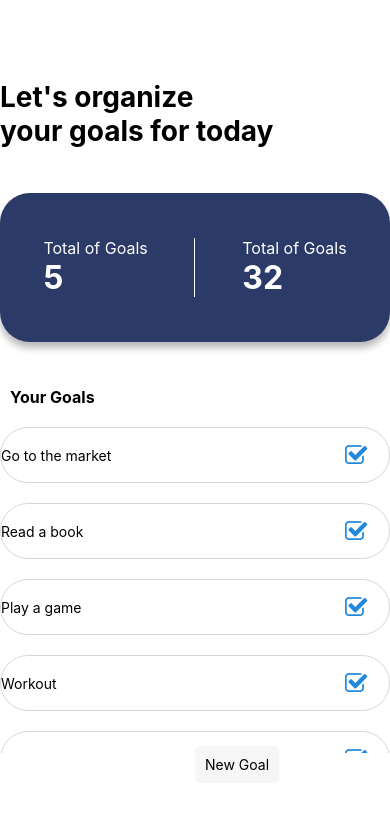
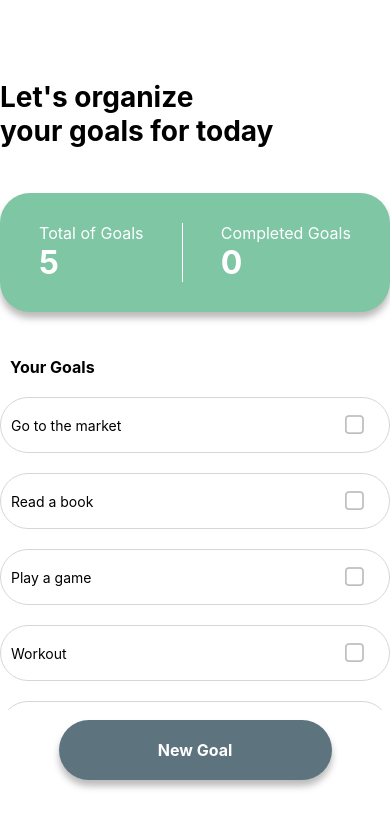
Before and after one commit to DiasBriel/Goals-Manager, a React Native app: screen / in a window 390 px wide. Shown: the top 828 px of the page. Built offline with nearby package versions, Linux system fonts and the light colour scheme.

Commit message:
Counter panel

```diff
--- a/App.js
+++ b/App.js
@@ -1,4 +1,4 @@
-import { useState } from "react";
+import { useEffect, useState } from "react";
 import {
   FlatList,
   StyleSheet,
@@ -7,10 +7,10 @@ import {
   TouchableOpacity,
   SafeAreaView,
 } from "react-native";
+import Counter from "./components/Counter";
 import GoalInput from "./components/GoalInput";
 import GoalItem from "./components/GoalItem";
 import Data from "./dummyData";
-import Icon from "react-native-vector-icons/FontAwesome";
 
 export default function App() {
   const [coursedGoals, setCoursedGoals] = useState(Data);
@@ -39,20 +39,20 @@ export default function App() {
     setIsAddMode(false);
   };
 
+  const handleCheckedGoals = (updatedGoals) => {
+    let counter = 0;
+    updatedGoals.forEach((goal) => {
+      if (goal.done === true) {
+        counter++;
+      }
+    });
+    setCompletedGoals(counter);
+  };
+
   return (
     <SafeAreaView style={styles.screen}>
       <Text style={styles.title}>Let's organize{"\n"}your goals for today</Text>
-      <View style={styles.goalsTotal}>
-        <View>
-          <Text style={{ color: "white", fontSize: 16 }}>Total of Goals</Text>
-          <Text style={styles.counter}>{coursedGoals.length}</Text>
-        </View>
-        <View style={styles.divider}></View>
-        <View>
-          <Text style={{ color: "white", fontSize: 16 }}>Total of Goals</Text>
-          <Text style={styles.counter}>32</Text>
-        </View>
-      </View>
+      <Counter coursedGoals={coursedGoals} completedGoals={completedGoals} />
       <View
         style={{
           flexDirection: "row",
@@ -63,7 +63,6 @@ export default function App() {
         }}
       >
         <Text style={{ fontWeight: "bold", fontSize: 16 }}>Your Goals</Text>
-
         <GoalInput
           visible={isAddMode}
           onAddGoal={addGoalHandler}
@@ -82,17 +81,22 @@ export default function App() {
               id={itemData.item.uid}
               onDelete={removeGoalHandler}
               title={itemData.item.value}
+              data={coursedGoals}
+              getNewData={handleCheckedGoals}
             />
           )}
         />
+      </SafeAreaView>
+      <View style={{ position: "relative" }}>
         <TouchableOpacity
           style={styles.addGoalButton}
           onPress={() => setIsAddMode(true)}
         >
-          <Text>New Goal</Text>
+          <Text style={{ color: "white", fontWeight: "bold", fontSize: 16 }}>
+            New Goal
+          </Text>
         </TouchableOpacity>
-      </SafeAreaView>
-      <View style={{ position: "relative", left: "-50%" }}></View>
+      </View>
     </SafeAreaView>
   );
 }
@@ -100,21 +104,31 @@ export default function App() {
 const styles = StyleSheet.create({
   screen: {
     paddingTop: 50,
-    paddingHorizontal: 30,
+    paddingHorizontal: 15,
   },
   header: {
     paddingVertical: 50,
     fontSize: 32,
     fontWeight: "bold",
   },
-  goalsTotal: {
-    marginVertical: 15,
+  title: {
+    fontWeight: "bold",
+    fontSize: 28,
+    width: "80%",
+    marginVertical: 30,
+  },
+  addGoalButton: {
+    position: "absolute",
+    backgroundColor: "#5D737E",
+    width: "70%",
+    paddingVertical: 20,
+    paddingHorizontal: 40,
+    display: "flex",
+    justifyContent: "center",
+    alignItems: "center",
     borderRadius: 30,
-    paddingVertical: 45,
-    paddingHorizontal: 20,
-    backgroundColor: "#2B3A67",
-    flexDirection: "row",
-    justifyContent: "space-around",
+    bottom: -70,
+    left: "15%",
     shadowColor: "#444",
     shadowOffset: {
       width: 0,
@@ -124,28 +138,4 @@ const styles = StyleSheet.create({
     shadowRadius: 7.49,
     elevation: 12,
   },
-  divider: {
-    height: "100%",
-    width: 1,
-    backgroundColor: "white",
-  },
-  counter: {
-    fontSize: 32,
-    fontWeight: "bold",
-    color: "white",
-  },
-  title: {
-    fontWeight: "bold",
-    fontSize: 28,
-    width: "80%",
-    marginVertical: 30,
-  },
-  addGoalButton: {
-    position: "absolute",
-    backgroundColor: "#f6f6f6",
-    padding: 10,
-    borderRadius: 5,
-    bottom: -30,
-    left: "50%",
-  },
 });
--- /dev/null
+++ b/components/Counter.js
@@ -0,0 +1,49 @@
+import { StyleSheet, Text, View } from "react-native";
+
+const Counter = (props) => {
+  return (
+    <View style={styles.goalsTotal}>
+      <View>
+        <Text style={{ color: "white", fontSize: 16 }}>Total of Goals</Text>
+        <Text style={styles.counter}>{props.coursedGoals.length}</Text>
+      </View>
+      <View style={styles.divider}></View>
+      <View>
+        <Text style={{ color: "white", fontSize: 16 }}>Completed Goals</Text>
+        <Text style={styles.counter}>{props.completedGoals}</Text>
+      </View>
+    </View>
+  );
+};
+
+const styles = StyleSheet.create({
+  goalsTotal: {
+    marginVertical: 15,
+    borderRadius: 30,
+    paddingVertical: 30,
+    paddingHorizontal: 20,
+    backgroundColor: "#7FC6A4",
+    flexDirection: "row",
+    justifyContent: "space-around",
+    shadowColor: "#444",
+    shadowOffset: {
+      width: 0,
+      height: 6,
+    },
+    shadowOpacity: 0.37,
+    shadowRadius: 7.49,
+    elevation: 12,
+  },
+  divider: {
+    height: "100%",
+    width: 1,
+    backgroundColor: "white",
+  },
+  counter: {
+    fontSize: 32,
+    fontWeight: "bold",
+    color: "white",
+  },
+});
+
+export default Counter;
--- a/components/GoalItem.js
+++ b/components/GoalItem.js
@@ -3,15 +3,27 @@ import { StyleSheet, Text, TouchableOpacity, View } from "react-native";
 import { CheckBox } from "react-native-elements";
 
 const GoalItem = (props) => {
-  const [checked, setChecked] = useState(true);
+  const [checked, setChecked] = useState(false);
+  const [updatedData, setUpdatedData] = useState(props.data);
+
+  const handleChecked = (id) => {
+    props.data.forEach((goal) => {
+      if (goal.uid === id) {
+        goal.done = true;
+      }
+    });
+
+    props.getNewData(props.data);
+  };
+
   return (
     <TouchableOpacity
-      // onPress={props.onDelete.bind(this, props.id)}
+      onPress={props.onDelete.bind(this, props.id)}
       activeOpacity={0.8}
     >
       <View style={styles.listItem}>
         <Text>{props.title}</Text>
-        <CheckBox checked={checked} onPress={() => setChecked(!checked)} />
+        <CheckBox checked={checked} onPress={() => handleChecked(props.id)} />
       </View>
     </TouchableOpacity>
   );
@@ -21,7 +33,7 @@ const styles = StyleSheet.create({
     flexDirection: "row",
     alignItems: "center",
     justifyContent: "space-between",
-    // paddingHorizontal: 10,
+    paddingLeft: 10,
     borderColor: "#d6d6d6",
     borderWidth: 1,
     borderRadius: 30,
--- a/dummyData.js
+++ b/dummyData.js
@@ -1,9 +1,9 @@
 const dummy = [
-  { udi: Math.random().toString(), done: false, value: "Go to the market" },
-  { udi: Math.random().toString(), done: false, value: "Read a book" },
-  { udi: Math.random().toString(), done: false, value: "Play a game" },
-  { udi: Math.random().toString(), done: false, value: "Workout" },
-  { udi: Math.random().toString(), done: false, value: "Homework" },
+  { uid: Math.random().toString(), done: false, value: "Go to the market" },
+  { uid: Math.random().toString(), done: false, value: "Read a book" },
+  { uid: Math.random().toString(), done: false, value: "Play a game" },
+  { uid: Math.random().toString(), done: false, value: "Workout" },
+  { uid: Math.random().toString(), done: false, value: "Homework" },
 ];
 
 export default dummy;
```
